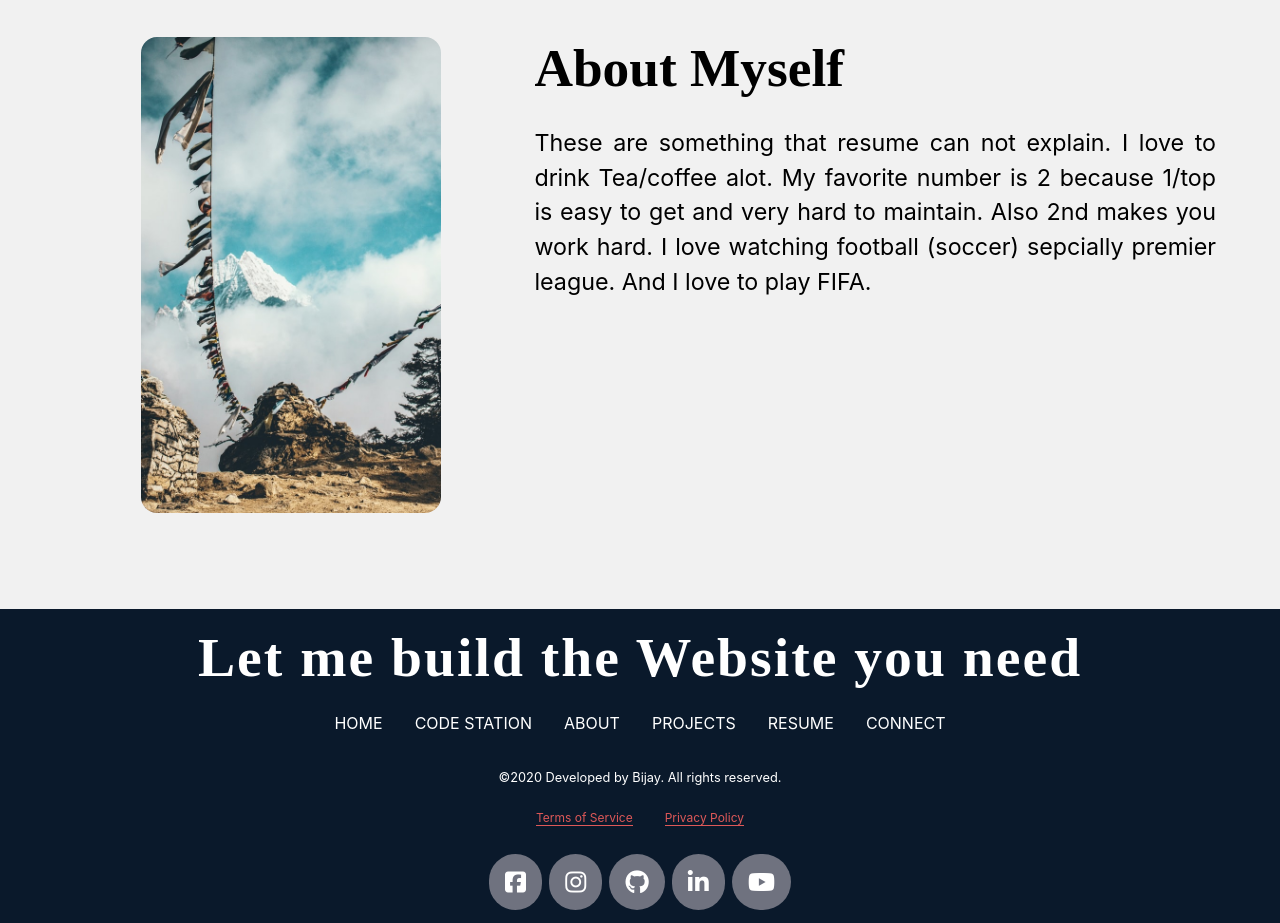
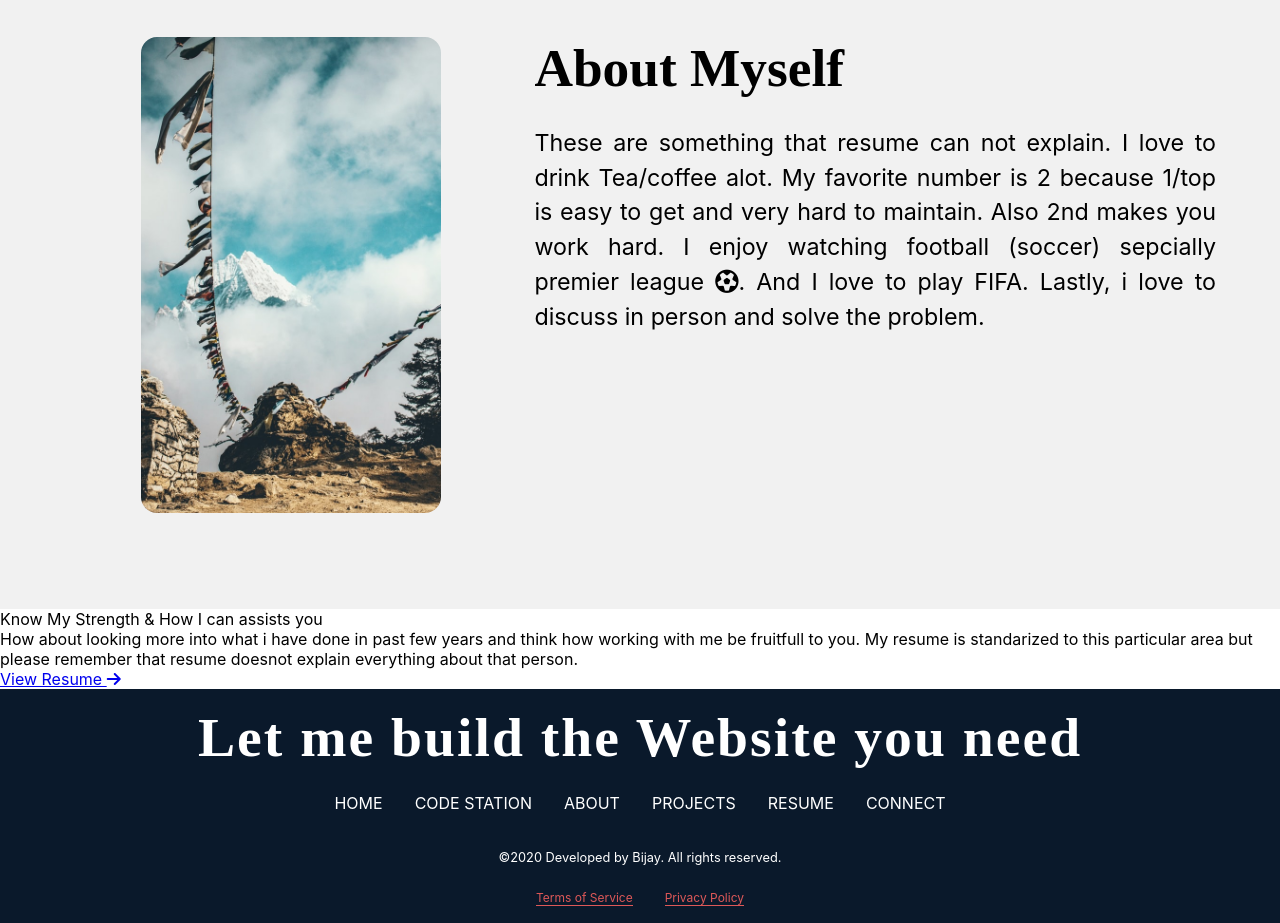
Before and after one commit to bijaybdrkarki/portfolio-react, a React (Create React App) app in the folder portfolio/: page /about in a window 1280 px wide. Shown: the part 860-1783 px from the top of the page. Built offline with nearby package versions, Linux system fonts and the light colour scheme; a web font is replaced by a local one.

Commit message:
added new section with link to resume

```diff
--- a/portfolio/src/components/about/about.js
+++ b/portfolio/src/components/about/about.js
@@ -1,4 +1,5 @@
 import React from 'react';
+import {Link} from 'react-router-dom'
 import Navbar from '../navbar/navbar';
 import Footer from '../footer/footer'
 import styles from "./about.module.css"
@@ -74,9 +75,15 @@ const About= ()=> {
                 <h1>About Myself</h1>
                 <p>
                     These are something that resume can not explain. I love to drink Tea/coffee alot.
-                    My favorite number is 2 because 1/top is easy to get and very hard to maintain. Also 2nd makes you work hard.
-                    I love watching football (soccer) sepcially premier league. And I love to play FIFA.
+                    My favorite number is 2 because 1/top is easy to get and very hard to maintain. Also 2nd makes you work hard. I enjoy watching football (soccer) sepcially premier league <i class="far fa-futbol"></i>. And I love to play FIFA. Lastly, i love to discuss in person and solve the problem.
                 </p>
+            </div>
+        </section>
+        <section className={styles.strength}>
+            <h1> Know My Strength & How I can assists you </h1>
+            <p>How about looking more into what i have done in past few years and think how working with me be fruitfull to you. My resume is standarized to this particular area but please remember that resume doesnot explain everything about that person.</p>
+            <div className={styles.seeResume}>
+                <Link to="/resume">View Resume <i class="fas fa-arrow-right"></i></Link>
             </div>
         </section>
         <Footer />
```
